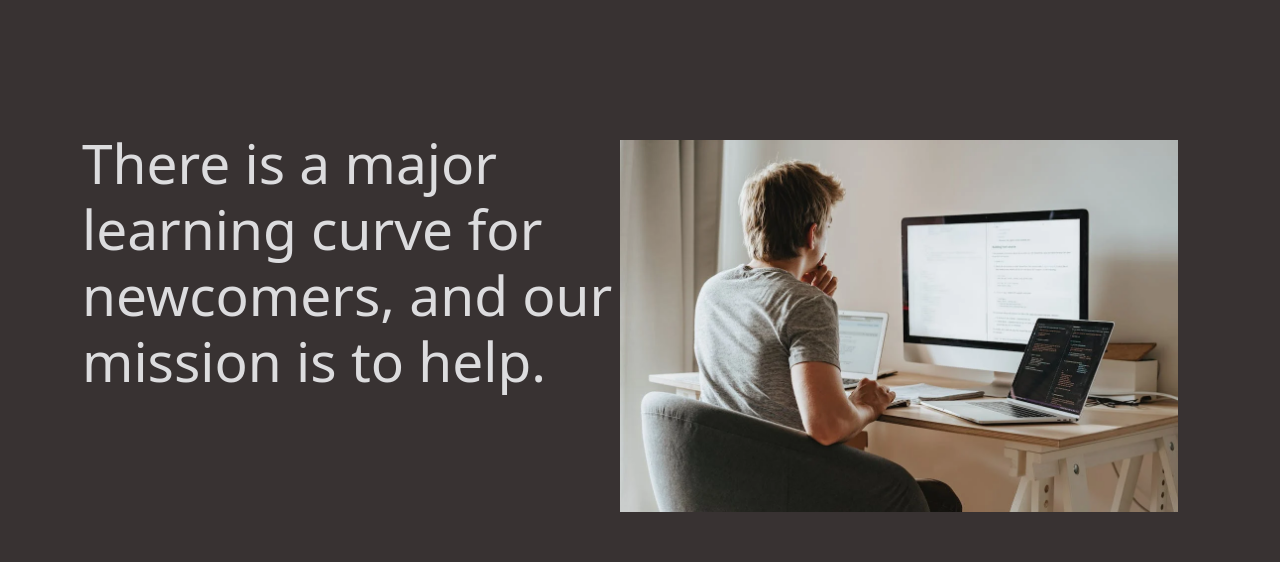
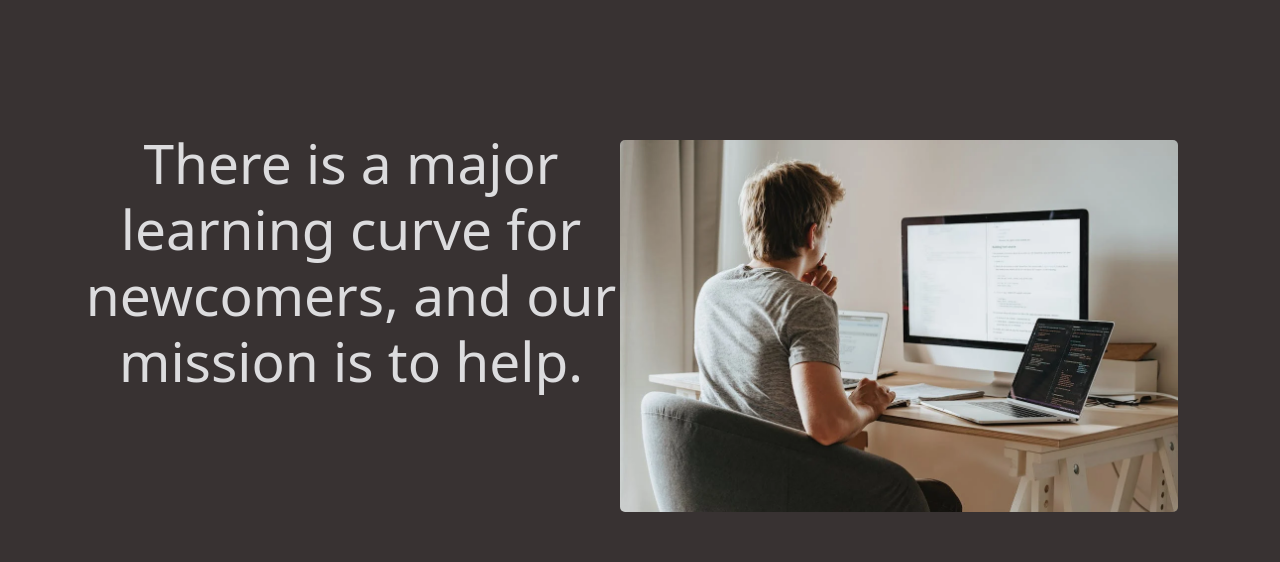
Before and after one commit to CalebCoughenour/elc-site, a React (Create React App) app: page / in a window 1280 px wide. Shown: the part 1260-1822 px from the top of the page. Built offline with nearby package versions, Linux system fonts and the light colour scheme.

Commit message:
center text and add border radius to media comp

```diff
--- a/src/components/MissionSection/MissionSection.elements.js
+++ b/src/components/MissionSection/MissionSection.elements.js
@@ -55,6 +55,7 @@ export const Media = styled.video`
   margin-top: 10px;
   margin-right: 20px;
   background: #383232;
+  border-radius: 5px;
 
   @media screen and (min-width: 600px) {
     float: left;
--- a/src/components/MissionSectionRight/MissionSectionRight.elements.js
+++ b/src/components/MissionSectionRight/MissionSectionRight.elements.js
@@ -20,7 +20,7 @@ export const MissionTextSection = styled.div`
 export const MissionText = styled.h1`
   margin-right: 20px;
   font-size: 55px;
-  text-align: left;
+  text-align: center;
   color: #DCDCDE;
 
   @media screen and (max-width: 1100px) {
@@ -51,6 +51,7 @@ export const Media = styled.img`
   margin-right: 20px;
   margin-left: 20px;
   background: #383232;
+  border-radius: 5px;
 
   @media screen and (min-width: 600px) {
     float: right;
```
